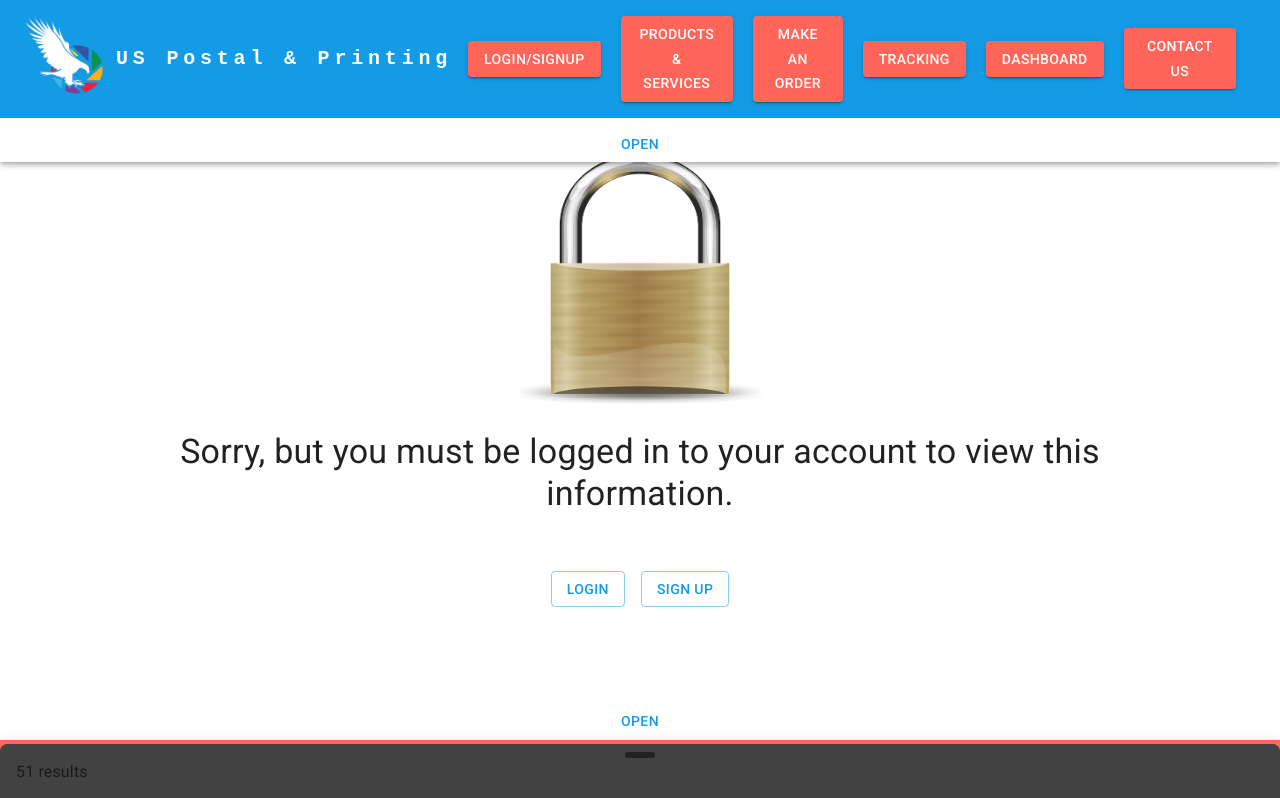
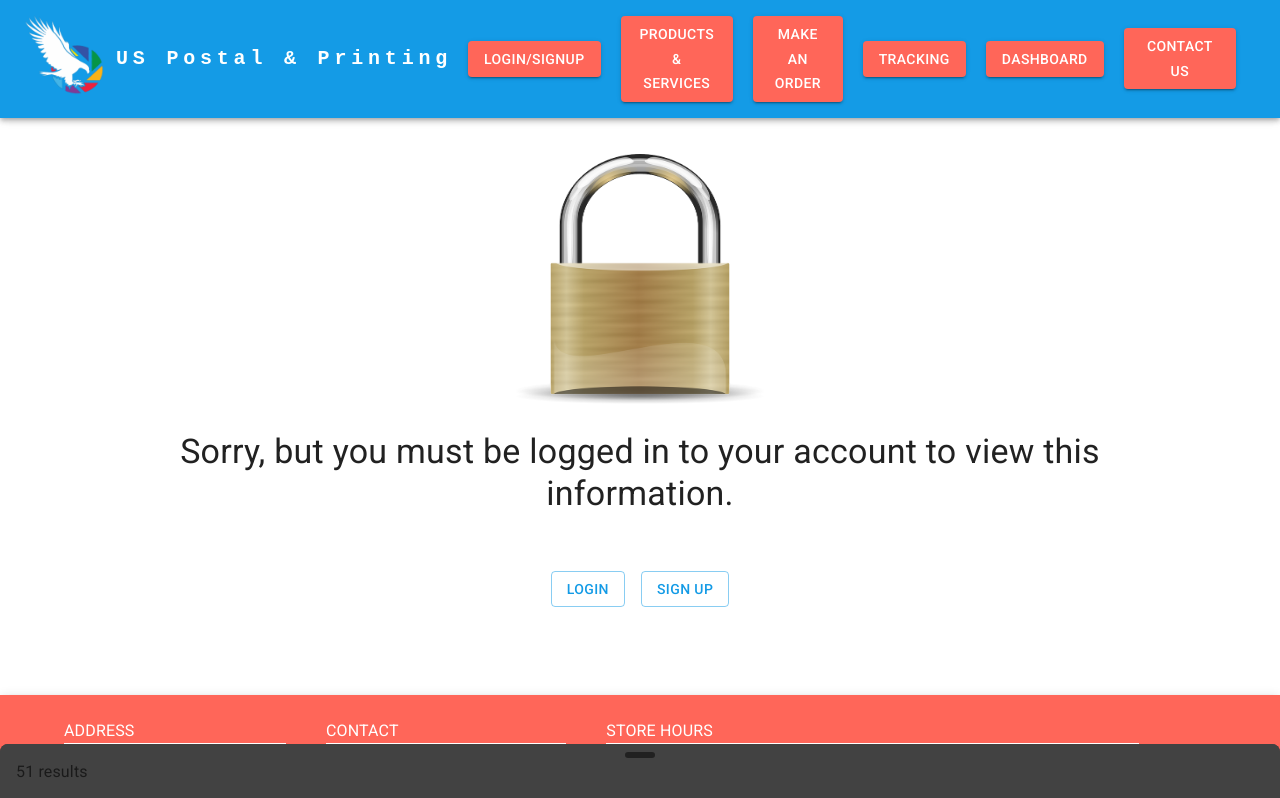
Before and after one commit to Mateo-Wallace/US-Postal-Printing, a React (Create React App) app in the folder client/: page /dashboard/1 in a window 1280 px wide. Shown: the top 798 px of the page. Built offline with nearby package versions, Linux system fonts and the light colour scheme; what survey-core would draw is missing.

Commit message:
got new menu open button to show up

```diff
--- a/client/src/components/Header/Header.css
+++ b/client/src/components/Header/Header.css
@@ -4,6 +4,16 @@
     }
   }
 
+  @media screen and (max-width: 1200px) {
+    .menu {
+      display: block !important;
+    }
+  }
+
 .logo {
   justify-content: space-between;
 }
+
+.menu {
+  display: none;
+}
--- a/client/src/components/Header/SwipeableEdgeDrawer.js
+++ b/client/src/components/Header/SwipeableEdgeDrawer.js
@@ -9,6 +9,7 @@ import Box from "@mui/material/Box";
 import Skeleton from "@mui/material/Skeleton";
 import Typography from "@mui/material/Typography";
 import SwipeableDrawer from "@mui/material/SwipeableDrawer";
+import './Header.css';
 
 const drawerBleeding = 56;
 
@@ -57,7 +58,7 @@ function SwipeableEdgeDrawer(props) {
           },
         }}
       />
-      <Box sx={{ textAlign: "center", pt: 1 }}>
+      <Box className="menu" sx={{ textAlign: "center", pt: 1 }}>
         <Button onClick={toggleDrawer(true)}>Open</Button>
       </Box>
       <SwipeableDrawer
```
